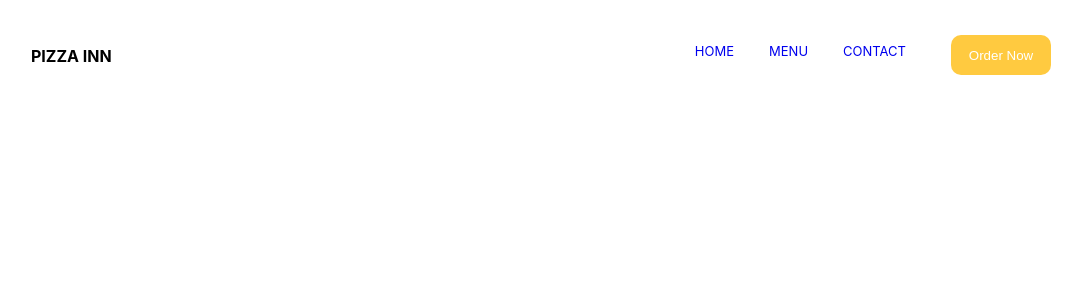
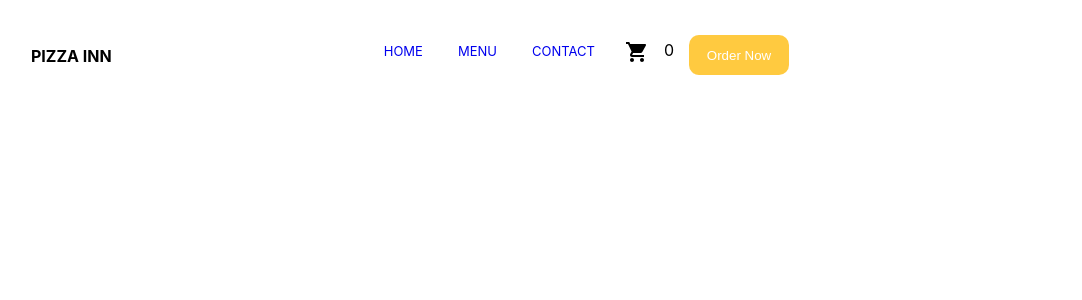
Before and after one commit to Dilkashpeshimam18/pizzaInn-website-react, a React (Create React App) app: page / in a window 1280 px wide. Shown: the top 300 px of the page, without its empty margins (69-1151 px from the left). Built offline with nearby package versions, Linux system fonts and the light colour scheme.

Commit message:
added a sliding pane for cart

```diff
--- a/package.json
+++ b/package.json
@@ -5,6 +5,7 @@
   "dependencies": {
     "@emotion/react": "^11.10.5",
     "@emotion/styled": "^11.10.5",
+    "@mui/icons-material": "^5.10.9",
     "@mui/material": "^5.10.12",
     "@testing-library/jest-dom": "^5.16.5",
     "@testing-library/react": "^13.4.0",
@@ -15,6 +16,7 @@
     "react-router": "^6.4.3",
     "react-router-dom": "^6.4.3",
     "react-scripts": "5.0.1",
+    "react-sliding-pane": "^7.3.0",
     "web-vitals": "^2.1.4"
   },
   "scripts": {
--- a/src/components/Header/Header.css
+++ b/src/components/Header/Header.css
@@ -1,31 +1,30 @@
-.header{
+.header {
   display: flex;
   justify-content: space-between;
 }
-.header__left{
+.header__left {
   margin-left: 100px;
   margin-top: 25px;
 }
-.header__right{
+.header__right {
   display: flex;
   margin-right: 150px;
   margin-top: 20px;
-
 }
-.navLink{
+.navLink {
   cursor: pointer;
   margin-right: 10px;
   padding: 5px;
   font-size: 13px;
 }
-.navLink:hover{
+.navLink:hover {
   color: #ffca40;
 }
-.navLink__container{
+.navLink__container {
   padding: 5px;
   margin-right: 5px;
 }
-.navLink__button{
+.navLink__button {
   height: 40px;
   width: 100px;
   background-color: #ffca40;
@@ -34,11 +33,14 @@
   border-radius: 10px;
   cursor: pointer;
 }
-.navLink__button:hover{
+.navLink__button:hover {
   background-color: white;
   border: 1px solid #ffca40;
   color: #ffca40;
 }
-.button-cotainer{
+.button-cotainer {
   margin-top: 10px;
 }
+.overlay {
+  background-color: #ffca40;
+}
--- a/src/components/Header/Header.js
+++ b/src/components/Header/Header.js
@@ -1,7 +1,12 @@
-import React from 'react'
+import React, { useState } from 'react'
 import './Header.css'
 import { Link } from 'react-router-dom'
+import ShoppingCartIcon from '@mui/icons-material/ShoppingCart';
+import SlidingPane from "react-sliding-pane";
+import "react-sliding-pane/dist/react-sliding-pane.css";
+
 const Header = () => {
+    const [isPane, setIsPane] = useState(false)
     return (
         <div className='header'>
             <div className='header__left'>
@@ -18,12 +23,34 @@ const Header = () => {
                 <div className='navLink__container'>
                     <Link to='/contact' style={{ textDecoration: 'none' }}><p className='navLink'>CONTACT</p></Link>
                 </div>
-                <div className='navLink__container'>
+                <div onClick={() => setIsPane(true)} style={{ marginTop: '15px', cursor: 'pointer' }} className='navLink__container'>
+                    <ShoppingCartIcon />
+                </div>
+
+                <div style={{ marginTop: '15px', cursor: 'pointer' }} className='navLink__container'>
+                    0
                 </div>
                 <div className='navLink__container button-cotainer'>
                     <Link to='/menu' style={{ textDecoration: 'none' }}><button className='navLink__button'>Order Now</button></Link>
                 </div>
             </div>
+            <SlidingPane
+                className="some-custom-class"
+                overlayClassName="some-custom-overlay-class overlay"
+                isOpen={isPane}
+                title="Your Cart."
+                subtitle="PIZZA INN."
+                width="600px"
+
+                onRequestClose={() => {
+                    // triggered on "<" on left top click or on outside click
+                    setIsPane(false)
+                }}
+            >
+                <div className=''>
+                    <div></div>
+                </div>
+            </SlidingPane>
 
         </div>
     )
```
Also changed, not shown: 1 other file (tests, documents, lock files or other folders). Lines whose indentation alone changed are shown as unchanged.
